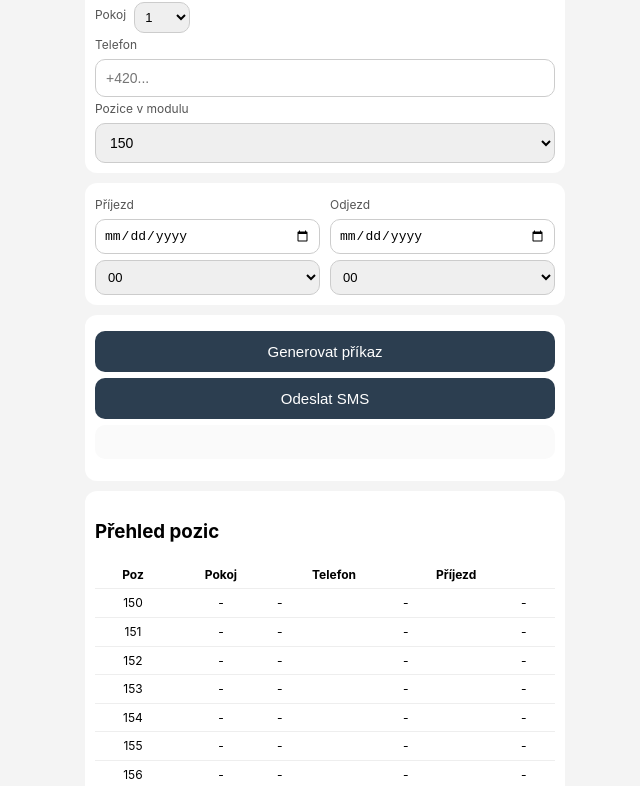
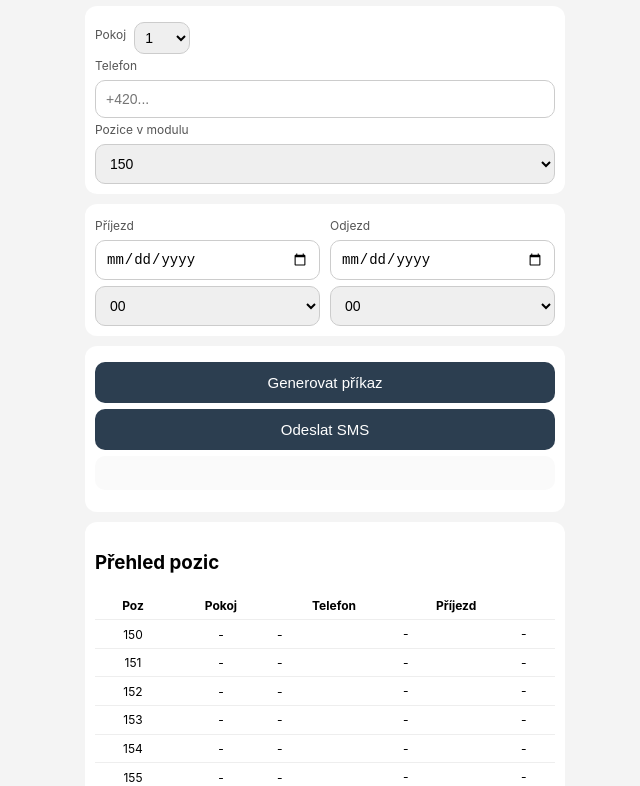
Before and after one commit to rdlomnice-spec/gsmbrana, a plain HTML site: page index.html in a window 1280 px wide. Shown: the part 63-849 px from the top of the page, without its empty margins (315-955 px from the left). Drawn offline with Linux system fonts and the light colour scheme.

Commit message:
Add files via upload

```diff
--- a/index.html
+++ b/index.html
@@ -12,11 +12,7 @@ body {
     font-family: -apple-system, BlinkMacSystemFont, "Segoe UI", Arial, sans-serif;
     background: #f4f4f4;
     margin: 0;
-    padding:
-        env(safe-area-inset-top)
-        12px
-        env(safe-area-inset-bottom)
-        12px;
+    padding: env(safe-area-inset-top) 12px env(safe-area-inset-bottom) 12px;
 }
 
 .container {
@@ -24,11 +20,6 @@ body {
     margin: auto;
 }
 
-h2 {
-    margin: 8px 0 12px;
-}
-
-/* ✅ CARD */
 .card {
     background: #fff;
     padding: 10px;
@@ -42,14 +33,12 @@ h2 {
     align-items: center;
     gap: 8px;
 }
-
 .room-inline select {
     width: 56px;
-    font-size: 13px;
     padding: 6px;
 }
 
-/* inputs */
+/* ✅ společné inputy */
 input, select {
     width: 100%;
     padding: 10px;
@@ -59,13 +48,21 @@ input, select {
     border: 1px solid #ccc;
 }
 
-/* menší */
-.small {
-    font-size: 13px;
-    padding: 8px;
+/* ✅ FIX PRO iOS DATE INPUT */
+input[type="date"] {
+    appearance: none;
+    -webkit-appearance: none;
+    width: 100%;
+    min-height: 40px;
 }
 
-/* 2 sloupce */
+/* malé */
+.small {
+    font-size: 14px;
+    padding: 10px;
+}
+
+/* ✅ GRID ZAROVNÁNÍ (klíčové) */
 .row2 {
     display: grid;
     grid-template-columns: 1fr 1fr;
@@ -90,7 +87,7 @@ button {
     color: white;
 }
 
-/* ✅ příkaz */
+/* příkaz */
 pre {
     background: #fafafa;
     padding: 8px;
@@ -104,12 +101,12 @@ pre {
     font-family: monospace;
 }
 
-/* ✅ SCROLL TABULKY */
+/* scroll tabulky */
 .table-wrap {
     overflow-x: auto;
 }
 
-/* tabulka */
+/* table */
 table {
     min-width: 540px;
     width: 100%;
@@ -117,7 +114,6 @@ table {
     font-size: 12px;
 }
 
-/* šířky */
 col.pos   { width: 48px; }
 col.room  { width: 36px; }
 col.phone { width: auto; }
@@ -126,30 +122,24 @@ col.date  { width: 90px; }
 th, td {
     padding: 6px;
     border-bottom: 1px solid #eee;
-    vertical-align: top;
 }
 
-/* center */
 .center { text-align: center; }
 
-/* ✅ telefon */
 td.phone {
     text-align: left;
     white-space: nowrap;
 }
 
-/* ✅ datum */
 td.date {
     text-align: left;
     line-height: 1.3;
 }
 
-/* highlight */
 .highlight {
     background: #d1f2d1;
 }
 
-/* poznámka */
 .note {
     font-size: 11px;
     color: #c0392b;
@@ -183,21 +173,23 @@ td.date {
 </div>
 
 <div class="card">
+
 <div class="row2">
 
 <div>
 <label>Příjezd</label>
-<input type="date" id="dateFrom" class="small">
-<select id="hourFrom" class="small"></select>
+<input type="date" id="dateFrom">
+<select id="hourFrom"></select>
 </div>
 
 <div>
 <label>Odjezd</label>
-<input type="date" id="dateTo" class="small">
-<select id="hourTo" class="small"></select>
+<input type="date" id="dateTo">
+<select id="hourTo"></select>
 </div>
 
 </div>
+
 </div>
 
 <div class="card">
@@ -207,6 +199,7 @@ td.date {
 </div>
 
 <div class="card">
+
 <h3>Přehled pozic</h3>
 
 <div class="table-wrap">
@@ -224,6 +217,7 @@ td.date {
 <div class="note">
 ⚠️ Data nejsou synchronizovaná s bránou – pouze v telefonu
 </div>
+
 </div>
 
 </div>
@@ -231,19 +225,17 @@ td.date {
 <script>
 const gate = "+420725582214";
 
-// pozice
-for (let i=150;i<=160;i++) {
-    position.innerHTML+=`<option>${i}</option>`;
-}
+// init pozice
+for (let i=150;i<=160;i++) position.innerHTML+=`<option>${i}</option>`;
 
-// hodiny
+// init hodiny
 for (let i=0;i<24;i++){
  let h=i.toString().padStart(2,'0');
  hourFrom.innerHTML+=`<option>${h}</option>`;
  hourTo.innerHTML+=`<option>${h}</option>`;
 }
 
-// validace telefonu
+// validace čísla
 function validatePhone(){
  let v=phone.value.replace(/\s/g,'');
  if (/^\+\d{6,15}$/.test(v)||/^00\d{6,15}$/.test(v)){
@@ -255,7 +247,7 @@ function validatePhone(){
 }
 phone.addEventListener("input",validatePhone);
 
-// format SMS
+// formát
 function format(d,h){
  let x=new Date(d+"T"+h+":00");
  return x.getFullYear().toString().slice(2)+
@@ -263,15 +255,12 @@ function format(d,h){
  ("0"+x.getDate()).slice(-2)+h+"00";
 }
 
-// display
 function niceDate(str){
  if(!str) return "-";
  return `${str.slice(4,6)}.${str.slice(2,4)}.20${str.slice(0,2)}<br>${str.slice(6,8)}:${str.slice(8,10)}`;
 }
 
-function makeDate(d,h){
- return new Date(d+"T"+h+":00");
-}
+function makeDate(d,h){ return new Date(d+"T"+h+":00"); }
 
 function norm(p){
  p=p.replace(/\s/g,'');
@@ -319,7 +308,6 @@ function sendSMS(){
    alert("Nejdříve vygeneruj příkaz");
    return;
  }
-
  location.href=`sms:${gate}?body=${encodeURIComponent(output.innerText)}`;
 }
 
```
